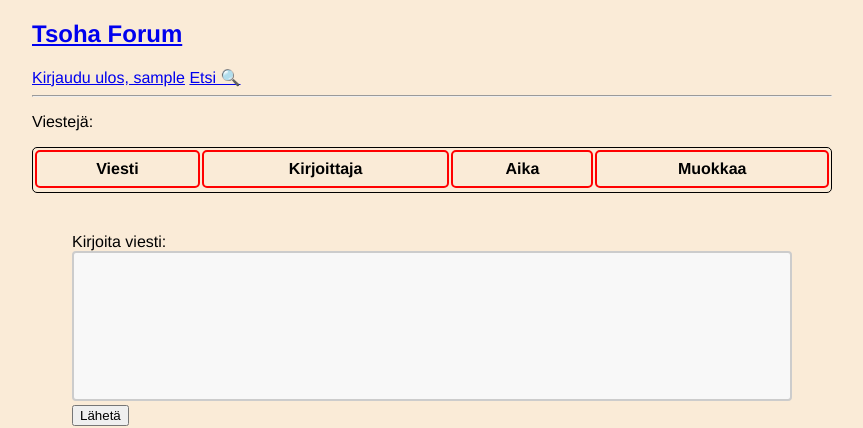
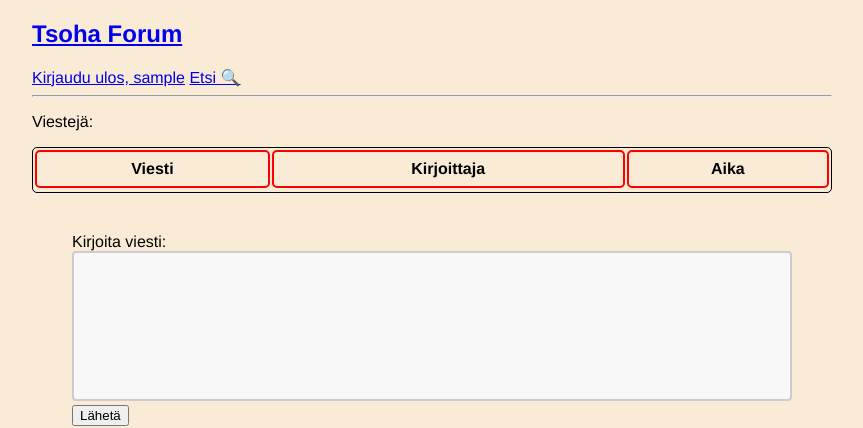
Before and after one commit to jerenuora/tsoha, a Flask app: template templates/messages.html in a window 1280 px wide. Shown: the top 428 px of the page, without its empty margins (208-1071 px from the left). Run offline with Flask 3, Linux system fonts and the light colour scheme; the visitor is signed in with stand-in values (Sample User, id 1); the template is opened without the code that fills it: most values are stand-ins (such as "Sample title", 1, 10 or a date in 2020); lists and menus that the app fills with data are empty; parts of the project's set-up code (start-up, migrations or seed data) failed here and were passed over.

```diff
--- a/templates/messages.html
+++ b/templates/messages.html
@@ -10,9 +10,6 @@
             <th>Viesti</th>
             <th>Kirjoittaja</th>
             <th>Aika</th>
-            {% if session.username %}
-            <th>Muokkaa</th>
-            {%endif%}
 
         </tr>
         <tr>
```
